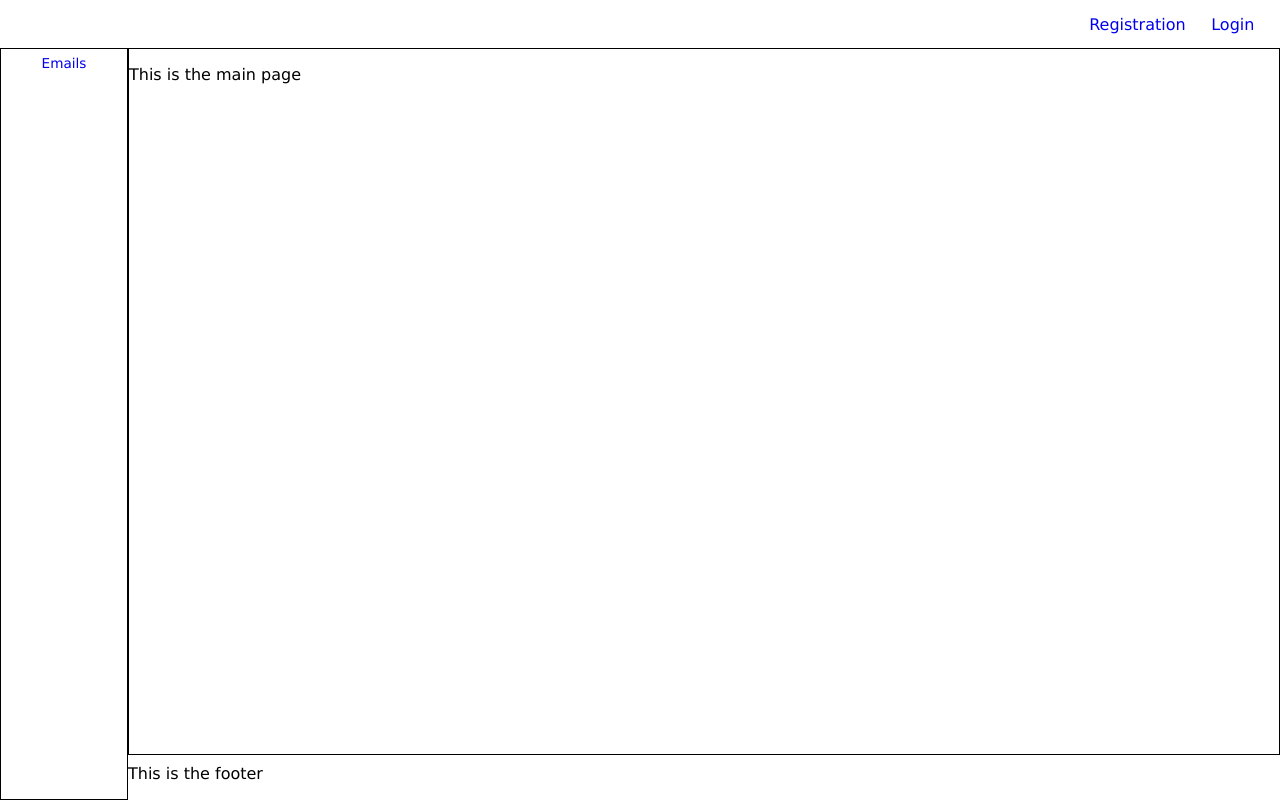
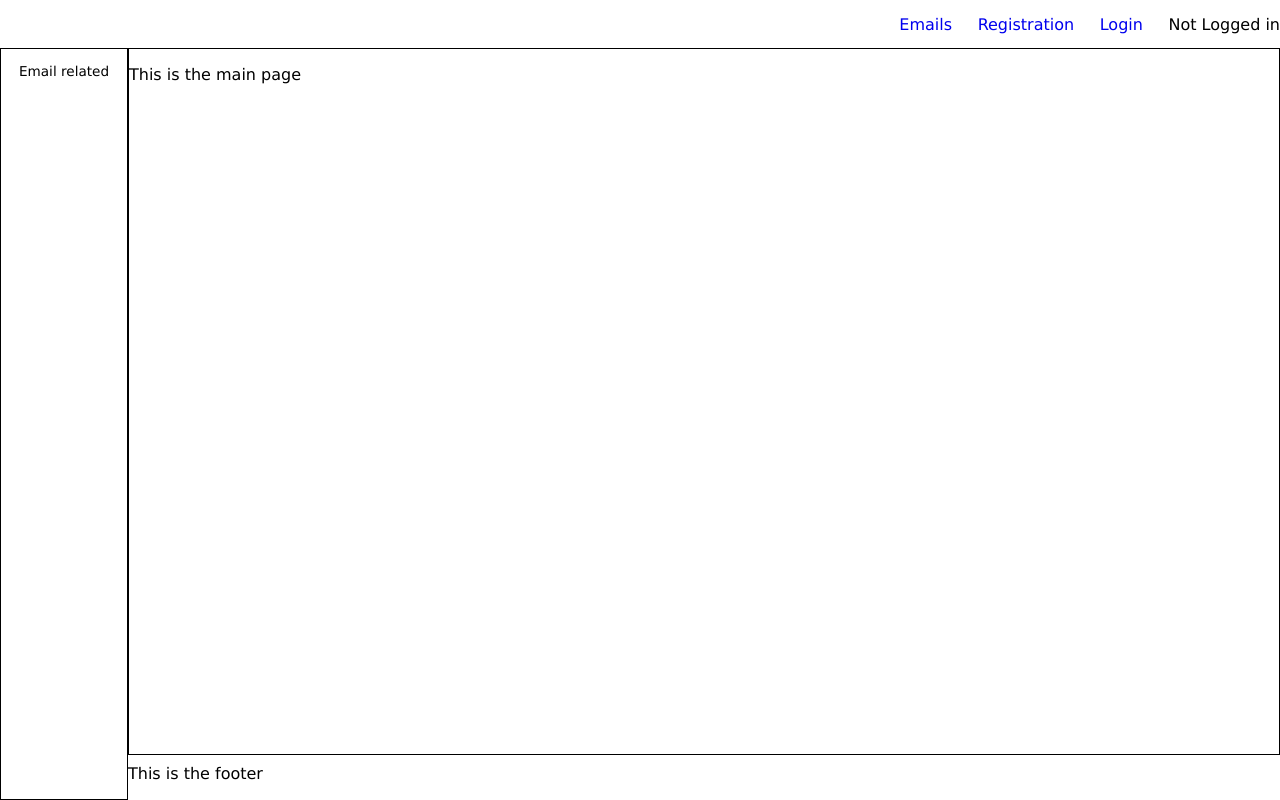
Before and after one commit to SzoBa/home-office-frontend, a React (Create React App) app: page / in a window 1280 px wide. Built offline with nearby package versions, Linux system fonts and the light colour scheme; no server answers.

Commit message:
Refactor links

```diff
--- a/src/components/layout/Header.js
+++ b/src/components/layout/Header.js
@@ -1,12 +1,26 @@
 import React from "react";
 import { Link, useLocation } from "react-router-dom";
+import { useSelector } from "react-redux";
 
 const Header = (props) => {
+  const login = useSelector((state) => state.login);
+
   return (
     <div id="headerContainer">
       {useLocation().pathname !== "/" ? <Link to="/">Back to main</Link> : ""}
+      <Link to="/email">Emails</Link>
       <Link to="/registration">Registration</Link>
       <Link to="/login">Login</Link>
+      {login.name ? (
+        <div>
+          <span>Logged in as: </span>
+          <span>{login.name}</span>
+        </div>
+      ) : (
+        <div>
+          <span>Not Logged in</span>
+        </div>
+      )}
     </div>
   );
 };
--- a/src/components/layout/Navbar.js
+++ b/src/components/layout/Navbar.js
@@ -1,10 +1,9 @@
 import React from "react";
-import { Link } from "react-router-dom";
 
 const Navbar = (props) => {
   return (
     <div id="navbar_container">
-      <Link to="/email">Emails</Link>
+      <p>Email related</p>
     </div>
   );
 };
```
